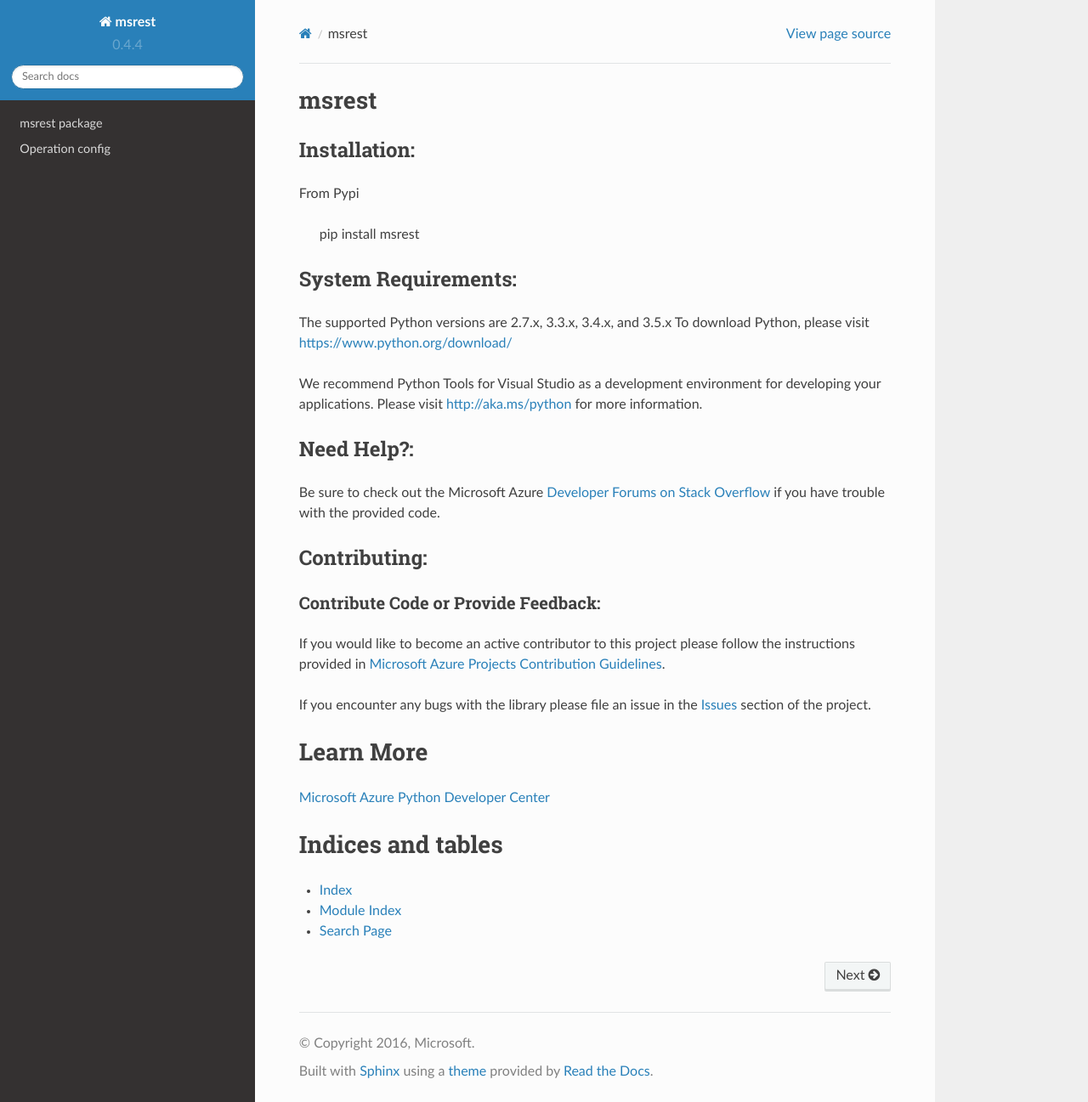
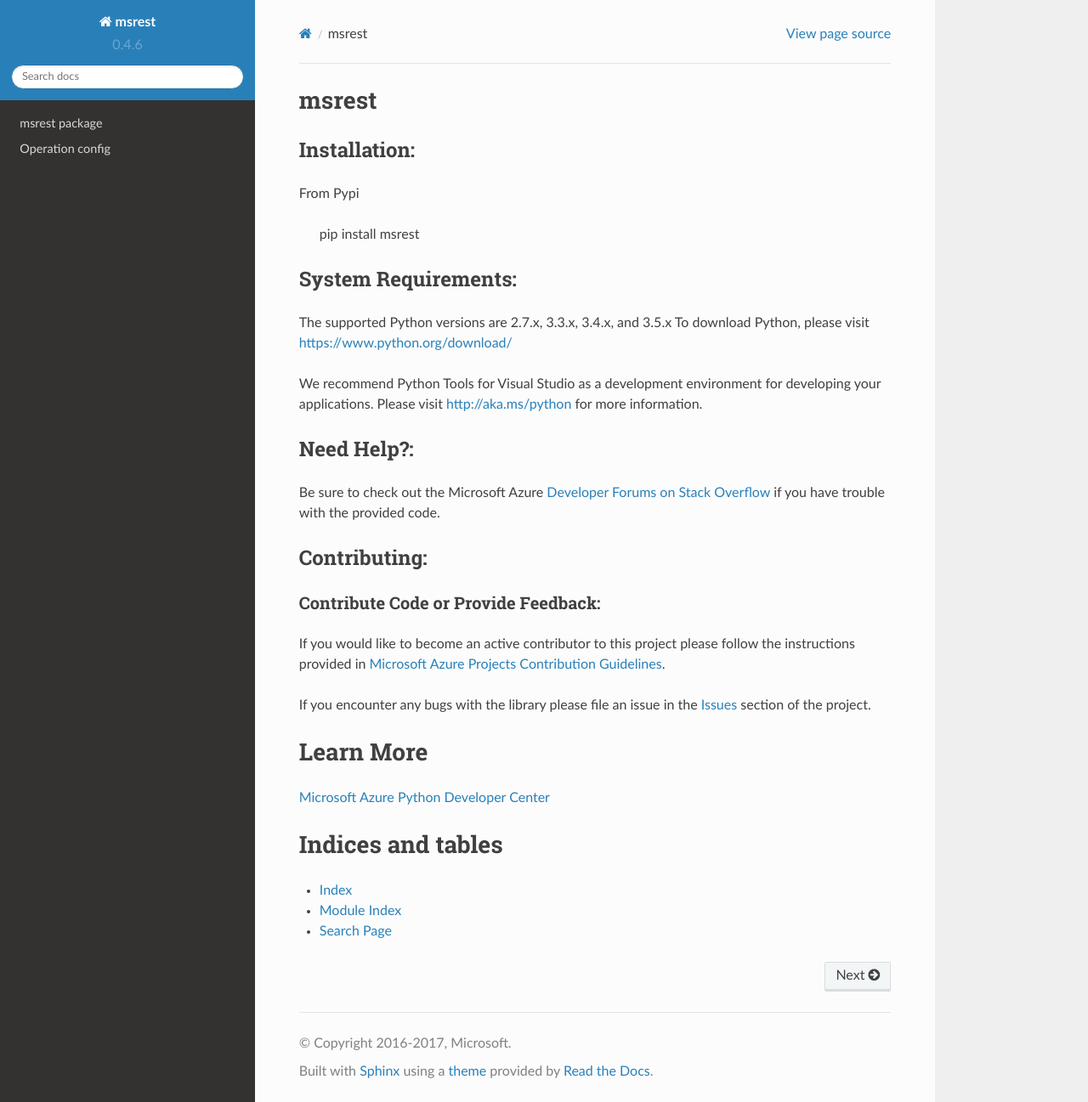
Before and after one commit to Azure/msrest-for-python, a Sphinx documentation site: the page built from doc/index.rst, in a window 1280 px wide and 1297 px high. Shown: the whole window at 85% size. Built offline with Sphinx 7.4.7 and the Read the Docs theme 2.0.0, drawn with Linux system fonts in a browser that asks for light colours.

Commit message:
msrest 0.4.6

```diff
--- a/doc/conf.py
+++ b/doc/conf.py
@@ -51,16 +51,16 @@
 
 # General information about the project.
 project = u'msrest'
-copyright = u'2016, Microsoft'
+copyright = u'2016-2017, Microsoft'
 
 # The version info for the project you're documenting, acts as replacement for
 # |version| and |release|, also used in various other places throughout the
 # built documents.
 #
 # The short X.Y version.
-version = '0.4.4'
+version = '0.4.6'
 # The full version, including alpha/beta/rc tags.
-release = '0.4.4'
+release = '0.4.6'
 
 # The language for content autogenerated by Sphinx. Refer to documentation
 # for a list of supported languages.
--- a/msrest/version.py
+++ b/msrest/version.py
@@ -25,4 +25,4 @@
 # --------------------------------------------------------------------------
 
 
-msrest_version = "0.4.5"
+msrest_version = "0.4.6"
--- a/setup.py
+++ b/setup.py
@@ -28,7 +28,7 @@
 
 setup(
     name='msrest',
-    version='0.4.5',
+    version='0.4.6',
     author='Microsoft Corporation',
     packages=['msrest'],
     url=("https://github.com/Azure/msrest-for-python"),
```
Also changed, not shown: README.rst (+7 -0 lines).
